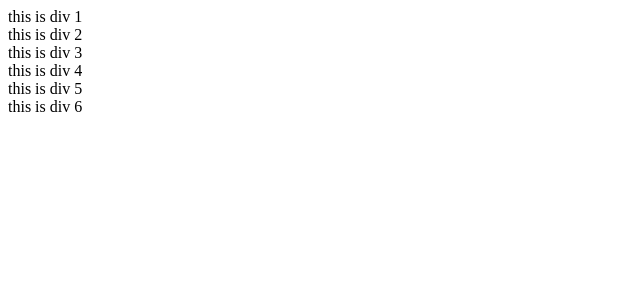
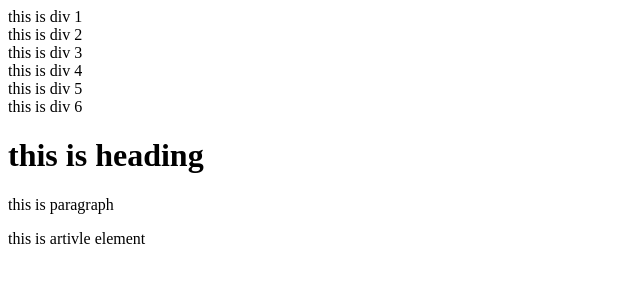
Before and after one commit to siva12542/my-first-git-project, a plain HTML site: page index2.html in a window 1280 px wide. Shown: the whole page, without its empty margins (0-640 px from the left). Drawn offline with Linux system fonts and the light colour scheme.

Commit message:
updated commits

```diff
--- a/index2.html
+++ b/index2.html
@@ -12,5 +12,9 @@
     <div> this is div 4</div>
     <div> this is div 5</div>
     <div> this is div 6</div>
+
+    <h1>this is heading</h1>
+    <p>this is paragraph</p>
+    <article>this is artivle element</article>
 </body>
 </html>
--- a/script.js
+++ b/script.js
@@ -7,3 +7,8 @@ console.log("hello world");
 console.log("hello world");
 console.log("hello world");
 console.log("hello world");
+console.log("updated changes")
+console.log("updated changes")
+console.log("updated changes")
+console.log("updated changes")
+console.log("updated changes");
```
